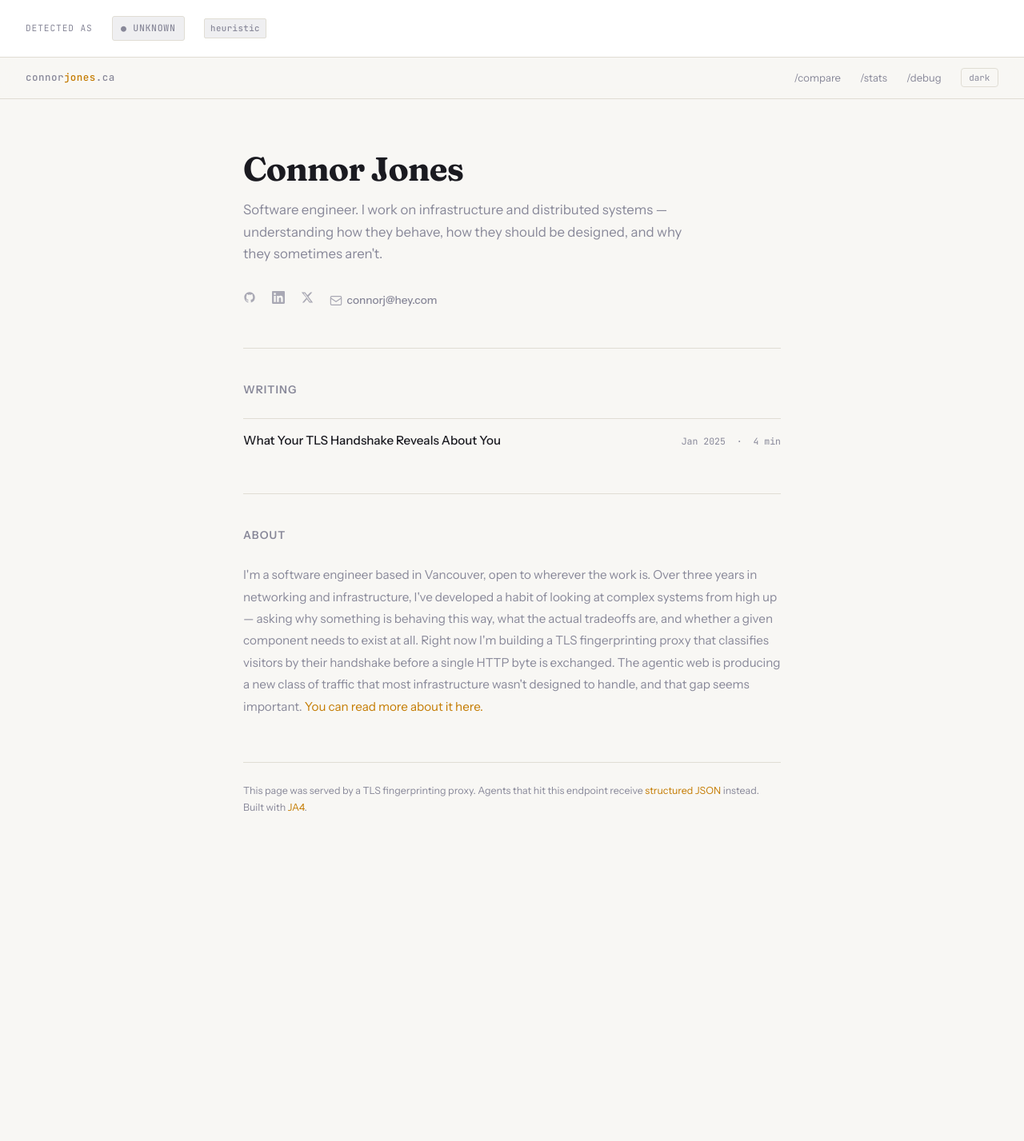
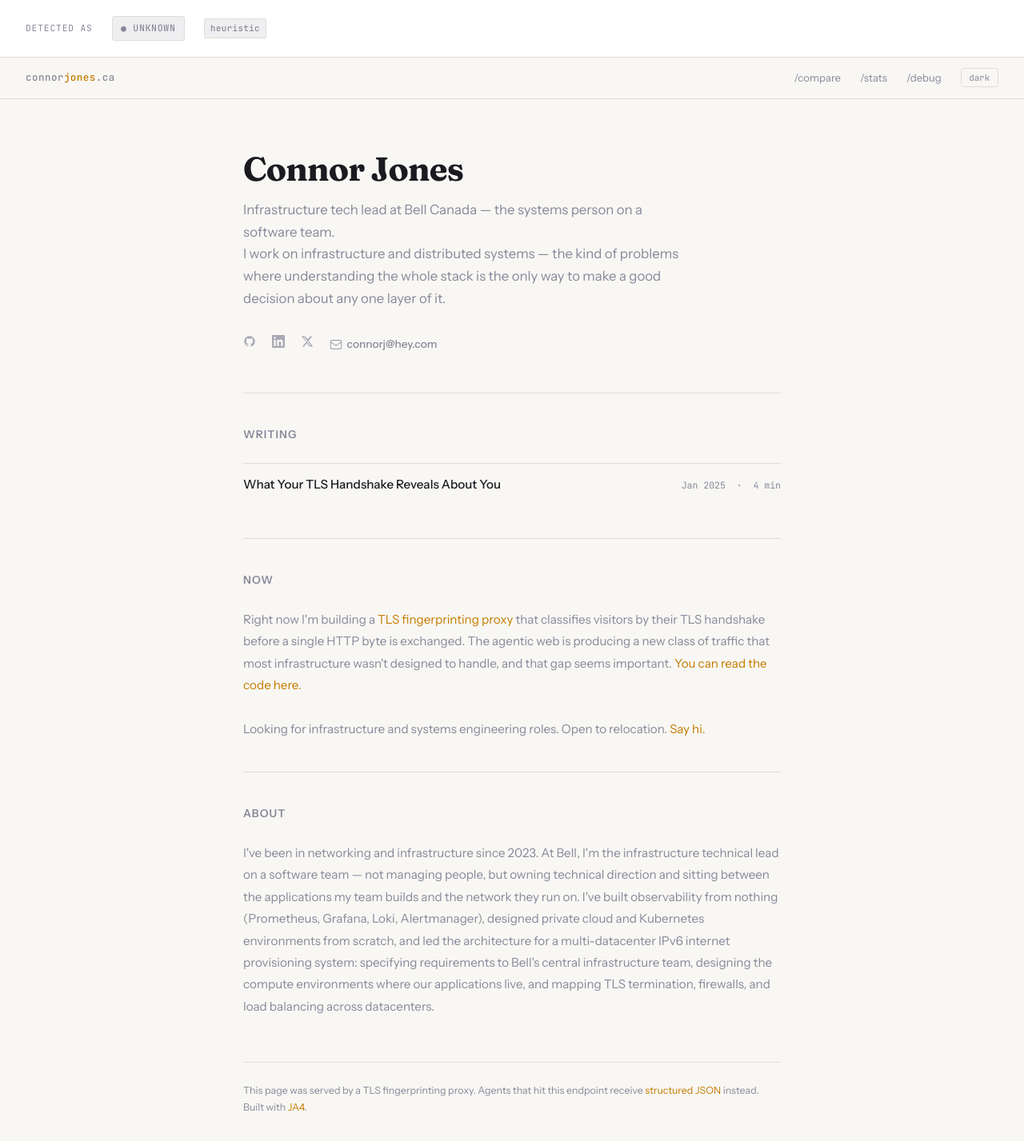
Before and after one commit to jonesconnor/tls-fingerprinting-proxy, a Flask app: page / in a window 1280 px wide. Shown: the whole page at 80% size. Before the commit the page ends 1015 px from the top, so only its background shows below. Run offline with Flask 3, Linux system fonts and the light colour scheme.

Commit message:
content: rewrite homepage content and reorganise sections
Co-Authored-By: Claude Sonnet 4.6 <noreply@anthropic.com>

```diff
--- a/backend/templates/index.html
+++ b/backend/templates/index.html
@@ -411,7 +411,7 @@
     <!-- Hero -->
     <section class="hero">
       <h1 class="hero-name">Connor Jones</h1>
-      <p class="hero-description">Software engineer. I work on infrastructure and distributed systems — understanding how they behave, how they should be designed, and why they sometimes aren't.</p>
+      <p class="hero-description">Infrastructure tech lead at Bell Canada — the systems person on a software team.<br>I work on infrastructure and distributed systems — the kind of problems where understanding the whole stack is the only way to make a good decision about any one layer of it.</p>
       <ul class="hero-links">
         <li>
           <a href="https://github.com/jonesconnor" target="_blank" rel="noopener" aria-label="GitHub">
@@ -450,10 +450,16 @@
       </ul>
     </section>
 
+    <!-- Now -->
+    <section class="writing">
+      <h2 class="section-heading">Now</h2>
+      <p class="about-body">Right now I'm building a <a href="/writing/tls-fingerprinting">TLS fingerprinting proxy</a> that classifies visitors by their TLS handshake before a single HTTP byte is exchanged. The agentic web is producing a new class of traffic that most infrastructure wasn't designed to handle, and that gap seems important. <a href="https://github.com/jonesconnor/tls-fingerprinting-proxy" target="_blank" rel="noopener">You can read the code here.</a><br><br>Looking for infrastructure and systems engineering roles. Open to relocation. <a href="mailto:connorj@hey.com">Say hi.</a></p>
+    </section>
+
     <!-- About -->
     <section class="about">
       <h2 class="section-heading">About</h2>
-      <p class="about-body">I'm a software engineer based in Vancouver, open to wherever the work is. Over three years in networking and infrastructure, I've developed a habit of looking at complex systems from high up — asking why something is behaving this way, what the actual tradeoffs are, and whether a given component needs to exist at all. Right now I'm building a TLS fingerprinting proxy that classifies visitors by their handshake before a single HTTP byte is exchanged. The agentic web is producing a new class of traffic that most infrastructure wasn't designed to handle, and that gap seems important. <a href="/writing/tls-fingerprinting">You can read more about it here.</a></p>
+      <p class="about-body">I've been in networking and infrastructure since 2023. At Bell, I'm the infrastructure technical lead on a software team — not managing people, but owning technical direction and sitting between the applications my team builds and the network they run on. I've built observability from nothing (Prometheus, Grafana, Loki, Alertmanager), designed private cloud and Kubernetes environments from scratch, and led the architecture for a multi-datacenter IPv6 internet provisioning system: specifying requirements to Bell's central infrastructure team, designing the compute environments where our applications live, and mapping TLS termination, firewalls, and load balancing across datacenters.</p>
     </section>
 
     <footer>
```
Also changed, not shown: CHANGELOG.md, 1 other file.
